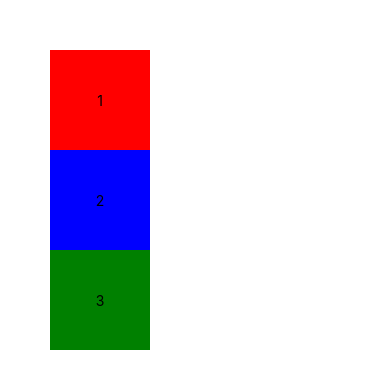
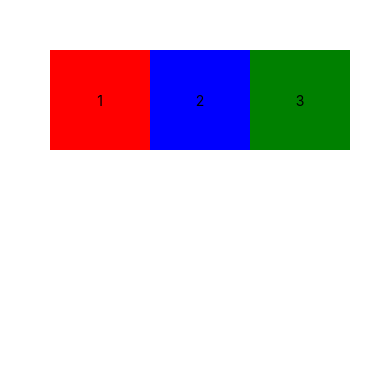
Before and after one commit to ajakcyer/rn-practice, a React Native app: screen / in a window 390 px wide. Shown: the top 388 px of the page. Built offline with nearby package versions, Linux system fonts and the light colour scheme.

Commit message:
flex box defaults to column, can change using flexDirection

```diff
--- a/App.js
+++ b/App.js
@@ -22,7 +22,7 @@ export default function App() {
     //   </View>
     // </View>
 
-    <View style={{padding: 50}}>
+    <View style={{padding: 50, flexDirection: 'row'}}>
       <View
       style={{
         backgroundColor: 'red',
```
